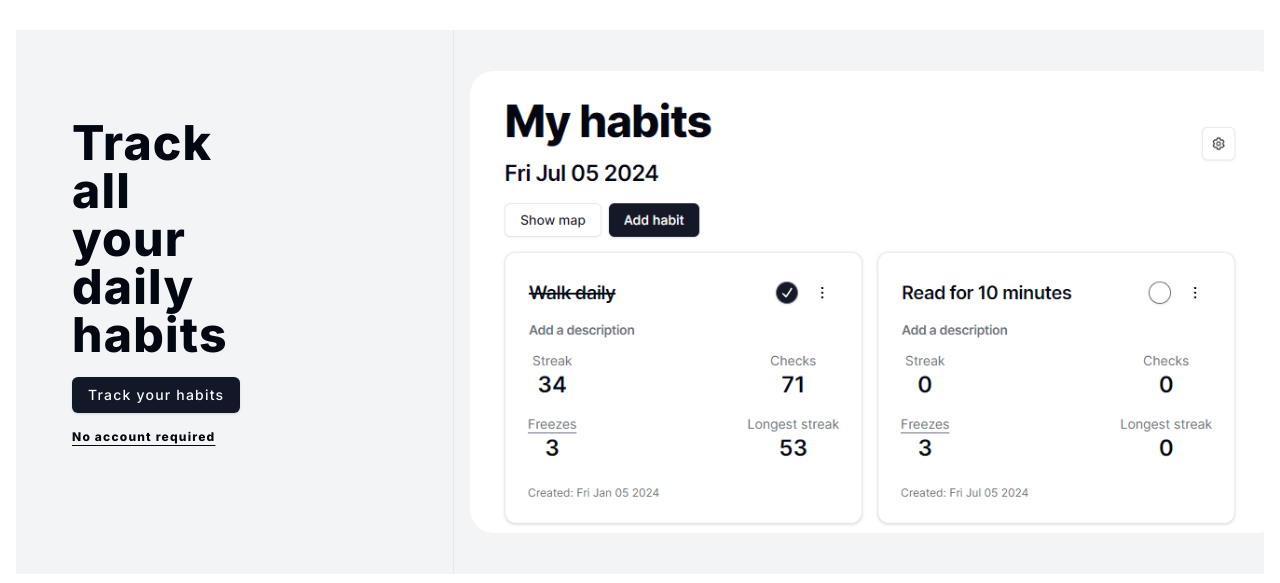
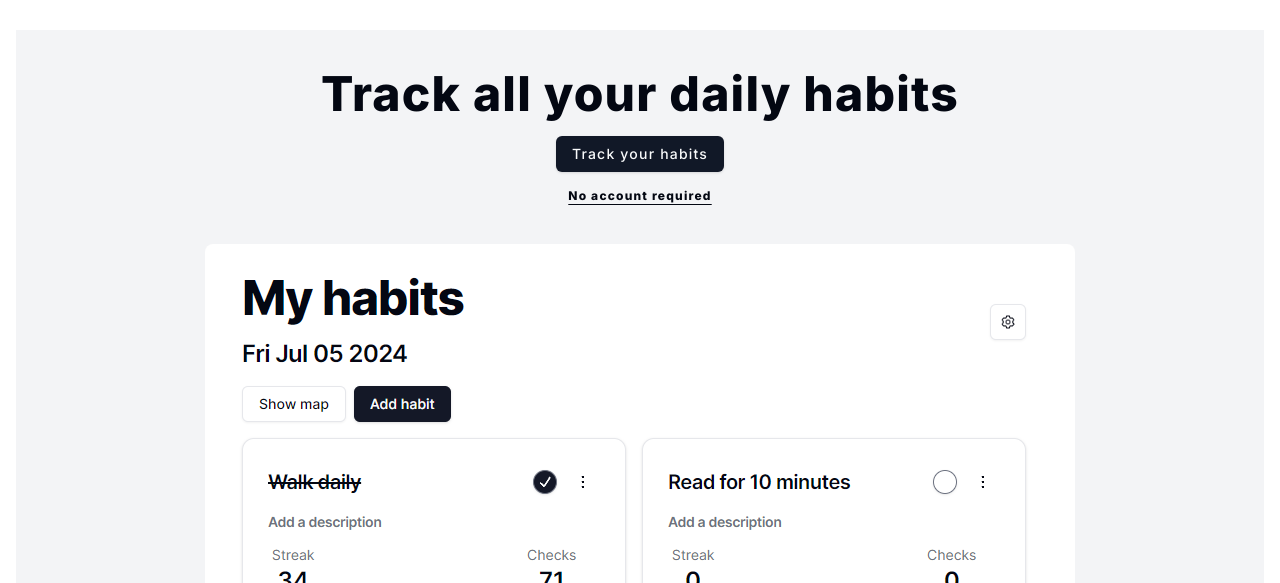
Before and after one commit to MuffinTheDragon/daily-habit-tracker, a Next.js app: page / in a window 1280 px wide. Shown: the part 128-711 px from the top of the page. Built offline with nearby package versions, Linux system fonts and the light colour scheme.

Commit message:
chore: update landing page

```diff
--- a/src/app/page.tsx
+++ b/src/app/page.tsx
@@ -82,10 +82,10 @@ export default function Home() {
 
 			<div className="flex flex-col md:items-center justify-between p-4 md:py-24 space-y-8">
 				<div className="bg-secondary justify-center flex w-full">
-					<div className="grid md:grid-cols-3 px-4 items-center">
-						<h1 className="scroll-m-20 space-y-4 text-4xl font-extrabold tracking-wide lg:text-5xl ps-10 my-10 md:mt-0 md:w-48 md:col-span-1">
+					<div className="px-4 items-center">
+						<h1 className="scroll-m-20 space-y-4 text-4xl font-extrabold tracking-wide lg:text-5xl my-10 text-center">
 							Track all your daily habits
-							<div>
+							<div className="text-center">
 								<Link href="/habits">
 									<Button>Track your habits</Button>
 								</Link>
@@ -94,20 +94,16 @@ export default function Home() {
 								</p>
 							</div>
 						</h1>
-						<div className="md:col-span-2 items-center hidden md:flex">
-							<Separator
-								orientation="vertical"
-								className="h-[34rem] mx-4"
-							/>
+						<div className="mb-2 justify-center flex">
 							<Image
 								src={habitsDark}
 								alt="habits"
-								className="rounded-3xl hidden dark:block"
+								className="rounded-lg hidden dark:block"
 							/>
 							<Image
 								src={habitsLight}
 								alt="habits"
-								className="rounded-3xl dark:hidden"
+								className="rounded-lg dark:hidden"
 							/>
 						</div>
 					</div>
```
